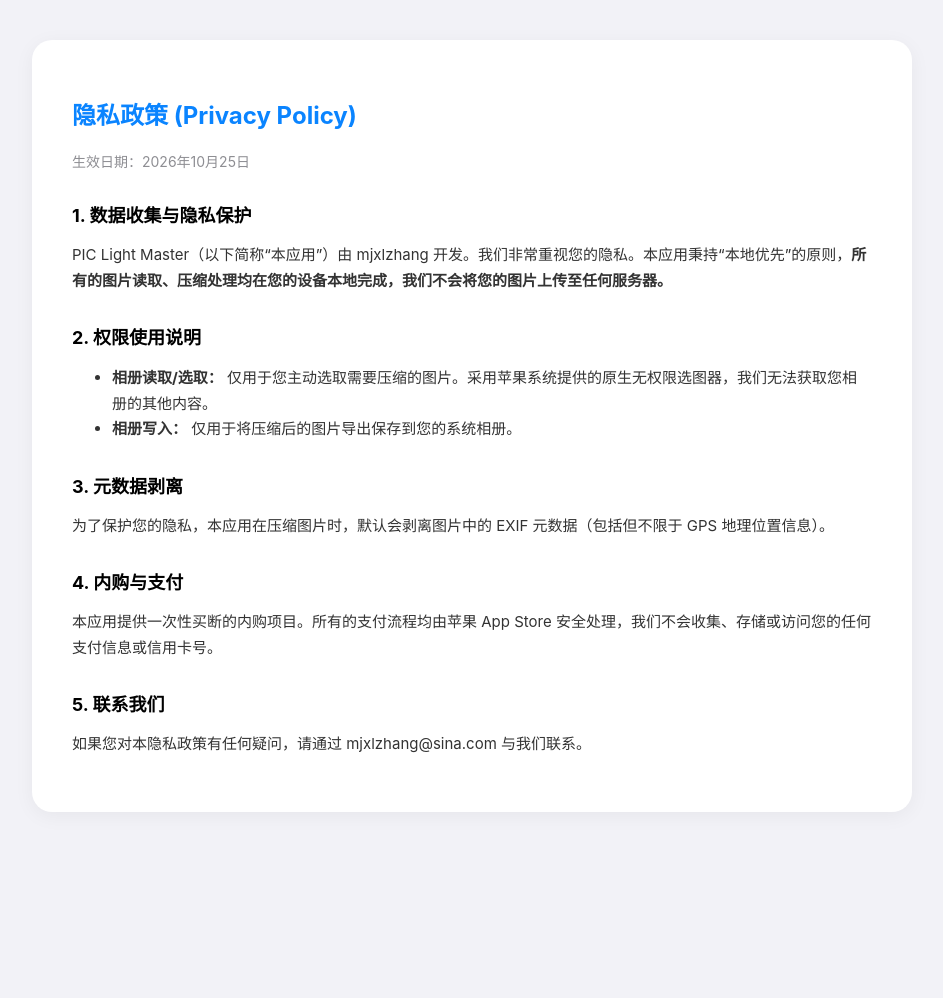
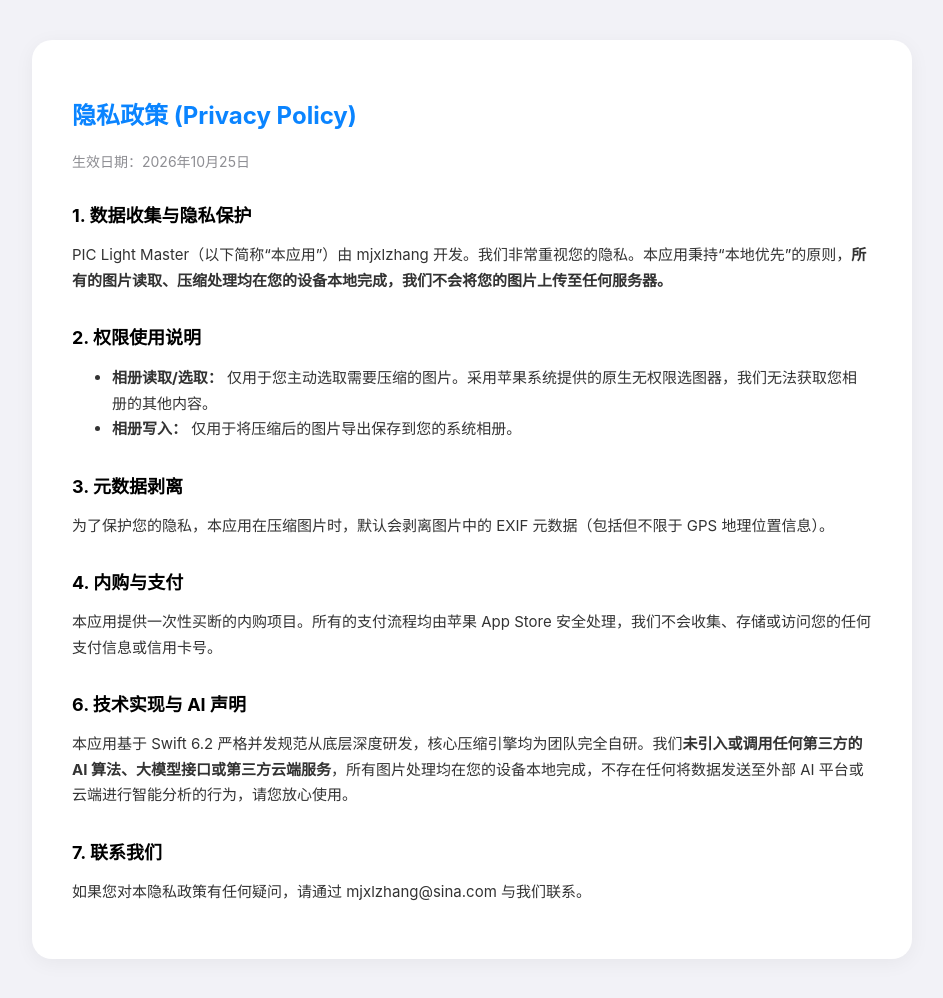
Before and after one commit to mjxlzhang/mjxlzhang.github.io, a plain HTML site: page piclitemaster/privacy.html in a window 1280 px wide. Shown: the whole page, without its empty margins (168-1111 px from the left). Before the commit the page ends 852 px from the top, so only its background shows below. Drawn offline with Linux system fonts and the light colour scheme.

Commit message:
docs: 隐私政策新增「技术实现与 AI 声明」，明确无第三方 AI/云端服务

```diff
--- a/piclitemaster/privacy.html
+++ b/piclitemaster/privacy.html
@@ -28,7 +28,9 @@
         <p>为了保护您的隐私，本应用在压缩图片时，默认会剥离图片中的 EXIF 元数据（包括但不限于 GPS 地理位置信息）。</p>
         <h2>4. 内购与支付</h2>
         <p>本应用提供一次性买断的内购项目。所有的支付流程均由苹果 App Store 安全处理，我们不会收集、存储或访问您的任何支付信息或信用卡号。</p>
-        <h2>5. 联系我们</h2>
+        <h2>6. 技术实现与 AI 声明</h2>
+        <p>本应用基于 Swift 6.2 严格并发规范从底层深度研发，核心压缩引擎均为团队完全自研。我们<strong>未引入或调用任何第三方的 AI 算法、大模型接口或第三方云端服务</strong>，所有图片处理均在您的设备本地完成，不存在任何将数据发送至外部 AI 平台或云端进行智能分析的行为，请您放心使用。</p>
+        <h2>7. 联系我们</h2>
         <p>如果您对本隐私政策有任何疑问，请通过 mjxlzhang@sina.com 与我们联系。</p>
     </div>
 </body>
```
